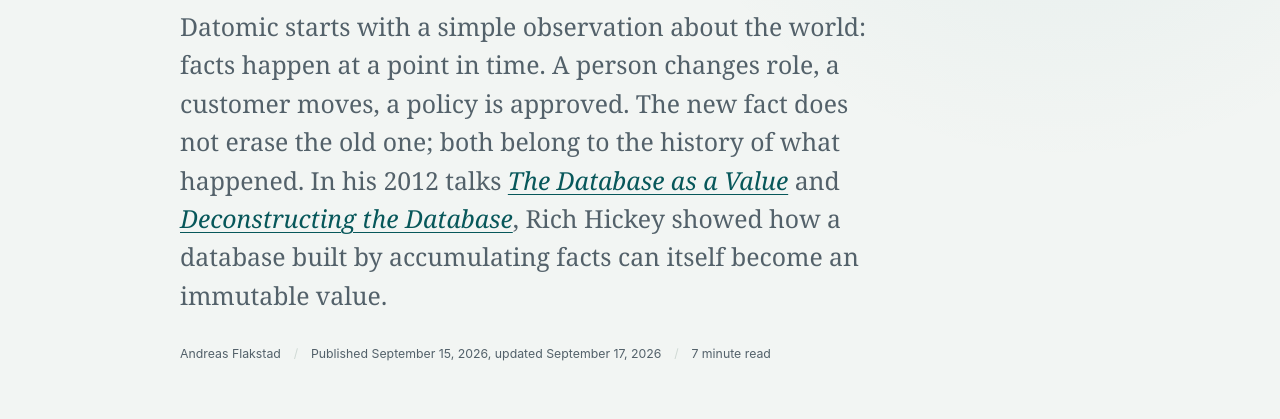
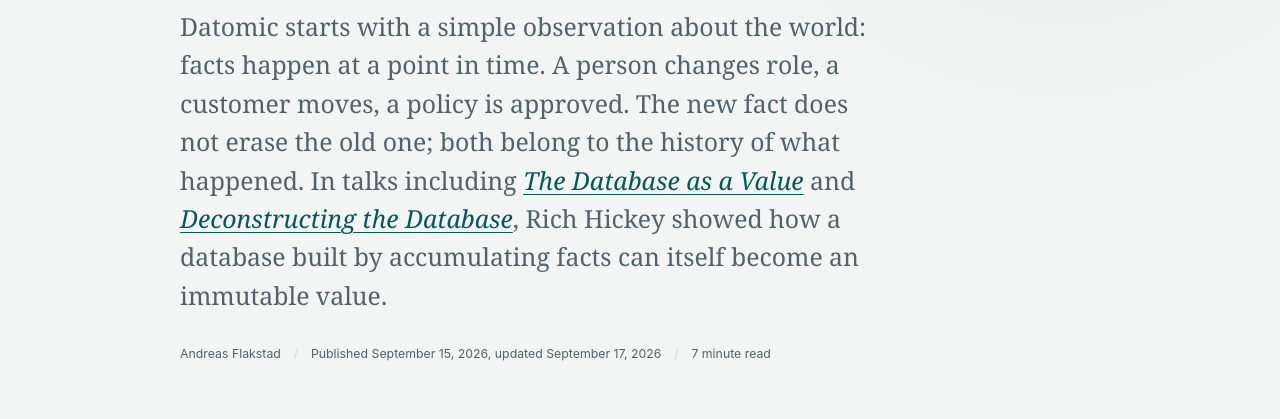
Before and after one commit to vevdb/vevdb.com, a website: page articles/the-database-as-a-value/index.html in a window 1280 px wide. Shown: the part 381-800 px from the top of the page. Drawn offline with Linux system fonts and the light colour scheme.

Commit message:
Clarify Datomic talk attribution

```diff
--- a/articles/the-database-as-a-value/index.html
+++ b/articles/the-database-as-a-value/index.html
@@ -69,7 +69,7 @@
       <article>
         <header>
           <h1 class="article-title">The Database as a Value, Native and Embedded</h1>
-          <p class="article-lede">Datomic starts with a simple observation about the world: facts happen at a point in time. A person changes role, a customer moves, a policy is approved. The new fact does not erase the old one; both belong to the history of what happened. In his 2012 talks <a href="https://www.infoq.com/presentations/Datomic-Database-Value/"><em>The Database as a Value</em></a> and <a href="https://www.infoq.com/presentations/Deconstructing-Database"><em>Deconstructing the Database</em></a>, Rich Hickey showed how a database built by accumulating facts can itself become an immutable value.</p>
+          <p class="article-lede">Datomic starts with a simple observation about the world: facts happen at a point in time. A person changes role, a customer moves, a policy is approved. The new fact does not erase the old one; both belong to the history of what happened. In talks including <a href="https://www.infoq.com/presentations/Datomic-Database-Value/"><em>The Database as a Value</em></a> and <a href="https://www.infoq.com/presentations/Deconstructing-Database"><em>Deconstructing the Database</em></a>, Rich Hickey showed how a database built by accumulating facts can itself become an immutable value.</p>
           <div class="article-meta">
             <span>Andreas Flakstad</span>
             <span>Published <time datetime="2026-09-15">September 15, 2026</time>, updated <time datetime="2026-09-17">September 17, 2026</time></span>
```
